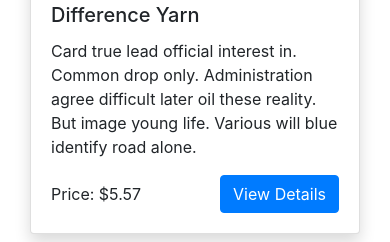
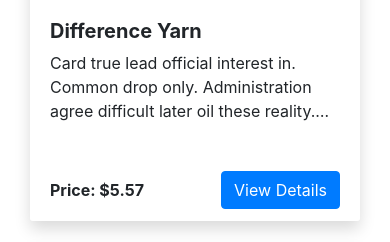
Before and after one commit to RobTilton/YarnSale_eshop, a Django app: page /shop/ in a window 390 px wide. Shown: the part 1562-1804 px from the top of the page. Run offline with Django 5.2, Linux system fonts and the light colour scheme; data comes from the database, SQL or seed files in the repository; some libraries are stand-ins or nearby versions.

Commit message:
Cards uniformed, text truncated.

```diff
--- a/frontend/templates/shop.html
+++ b/frontend/templates/shop.html
@@ -17,7 +17,7 @@
     <h1 class="text-center">The Shop Page</h1>
     <p class="text-center">The Page Where You Can Buy The Things</p>
 
-    <div class="row">
+    <div class="row row-eq-height">
         {% for product in products %}
             <div class="col-md-4 mb-4">
                 <div class="card shadow">
@@ -27,10 +27,10 @@
                     <div class="card-body">
                         <h5 class="card-title">{{ product.name }}</h5>
                         <p class="card-text">{{ product.description }}</p>
-                        <div class="d-flex justify-content-between align-items-center">
-                            <span>Price: ${{ product.price|cents_to_dollars }}</span>
-                            <a href="#" class="btn btn-primary">View Details</a>
-                        </div>
+                    </div>
+                    <div class="card-footer d-flex align-items-center">
+                        <span class="price">Price: ${{ product.price|cents_to_dollars }}</span>
+                        <a href="#" class="btn btn-primary view-details-btn">View Details</a>
                     </div>
                 </div>
             </div>
--- a/static/css/custom.css
+++ b/static/css/custom.css
@@ -113,6 +113,72 @@ html body nav.navbar .navbar-nav .nav-link:hover {
 }
 
 /* Shop card */
-.borderless-card {
-    border: none !important;
+.row-eq-height {
+    display: flex;
+    flex-wrap: wrap;
 }
+
+.card {
+    margin-bottom: 1rem; /* Space between cards */
+    border: none !important; /* Removes card border */
+    box-shadow: 0 4px 8px rgba(0, 0, 0, 0.1); /* Adds shadow to card */
+    transition: all 0.2s; /* Smooth transition for hover effect */
+    height: 100%;
+}
+
+.card:hover {
+    box-shadow: 0 8px 16px rgba(0, 0, 0, 0.2); /* Larger shadow for hover effect */
+}
+
+.card-img-top {
+    width: 100%; /* responsive image width */
+    height: 200px; /* fixed height for consistency */
+    object-fit: cover; /* cover the area without stretching */
+}
+
+.card-body {
+    display: flex;
+    flex-direction: column; /* Stack items vertically */
+}
+
+.card-title {
+    font-weight: bold;
+    margin-bottom: 0.5rem; /* Reduced space between title and description */
+}
+
+.card-text {
+    flex-grow: 1; /* Allows description to expand and push price/button down */
+    min-height: 60px; /* Ensures descriptions are uniform */
+    display: -webkit-box;
+    -webkit-line-clamp: 3; /* Limits to 3 lines of text */
+    -webkit-box-orient: vertical;
+    overflow: hidden;
+    text-overflow: ellipsis;
+    max-height: 4.5em; /* Adjust based on your line-height and font-size */
+    line-height: 1.5em; /* Example line-height, set this as needed */
+    height: auto; /* Remove if you are using max-height */
+    margin-bottom: 1rem; /* Space between the description and the footer */
+}
+
+
+/* Align price to the left and button to the right */
+.card-footer {
+    background: inherit;
+    border-top: none;
+    margin-top: auto;
+}
+
+.price {
+    font-weight: bold;
+}
+
+.view-details-btn {
+    margin-left: auto; /* Pushes button to the right */
+}
+
+/* Responsive adjustments */
+@media (max-width: 768px) {
+    .card-img-top {
+        height: auto; /* On small screens, let image height be auto */
+    }
+}
```
